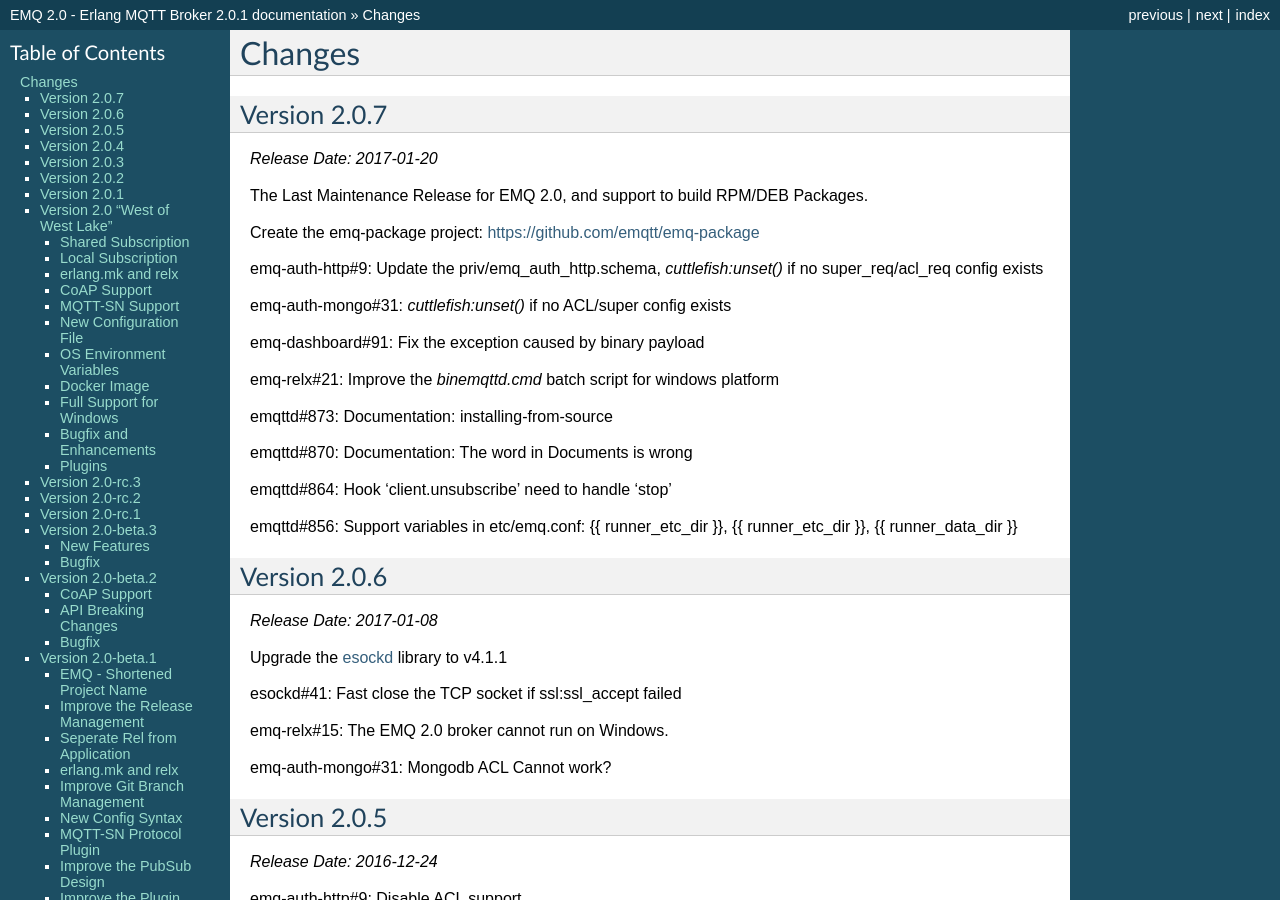
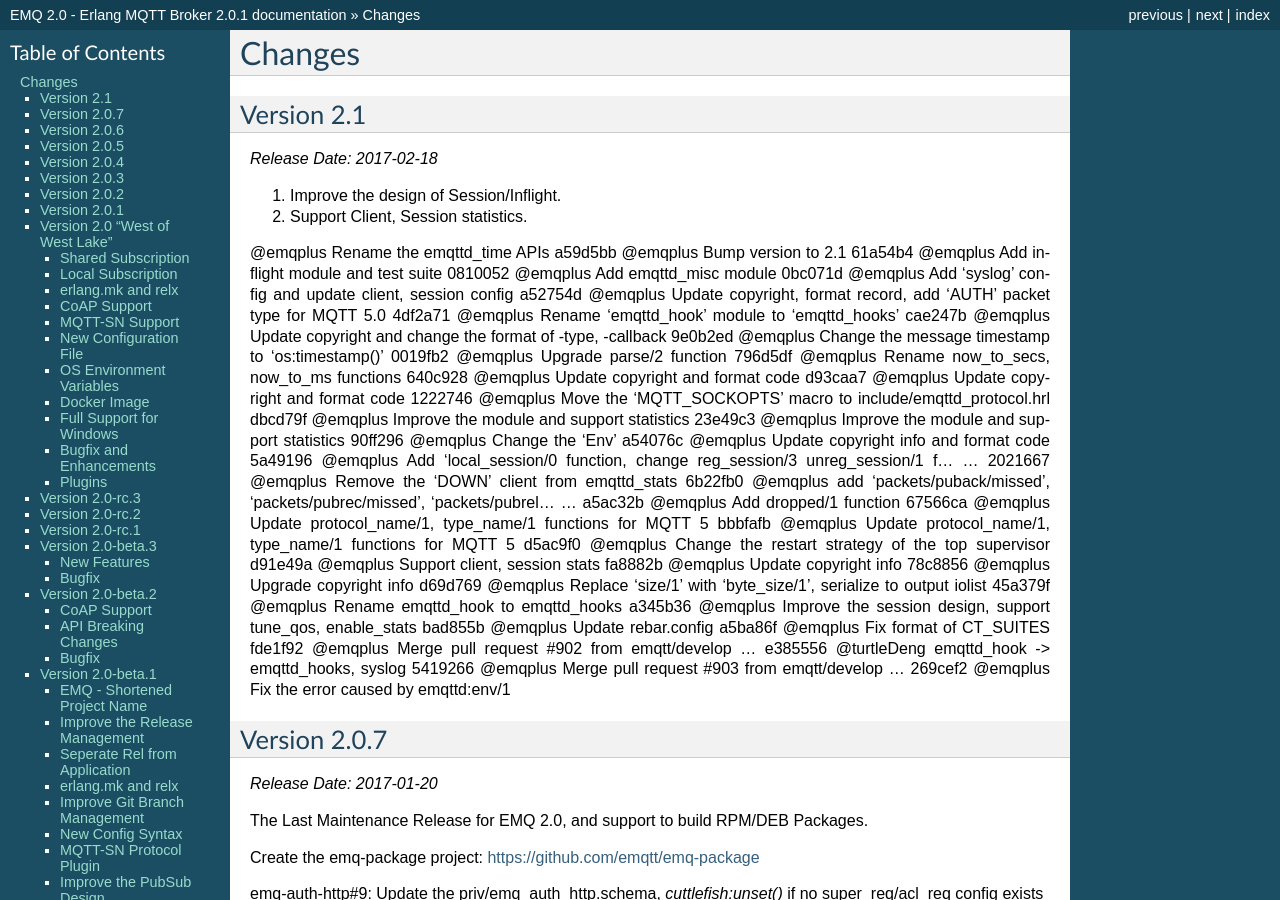
Before and after one commit to emqxarchive/emqx-docs-en, a Sphinx documentation site: the page built from source/changes.rst, in a window 1280 px wide and 900 px high. Built offline with Sphinx 7.4.7, drawn with Linux system fonts in a browser that asks for light colours.

Commit message:
Version 2.1 - changes

```diff
--- a/source/changes.rst
+++ b/source/changes.rst
@@ -4,6 +4,56 @@
 =======
 Changes
 =======
+
+.. _release_2.1:
+
+-----------
+Version 2.1
+-----------
+
+*Release Date: 2017-02-18*
+
+1. Improve the design of Session/Inflight.
+
+2. Support Client, Session statistics.
+
+@emqplus   Rename the emqttd_time APIs         a59d5bb
+@emqplus  Bump version to 2.1         61a54b4
+@emqplus Add inflight module and test suite          0810052
+@emqplus    Add emqttd_misc module          0bc071d
+@emqplus   Add 'syslog' config and update client, session config           a52754d
+@emqplus  Update copyright, format record, add 'AUTH' packet type for MQTT 5.0            4df2a71
+@emqplus Rename 'emqttd_hook' module to 'emqttd_hooks'           cae247b
+@emqplus    Update copyright and change the format of -type, -callback          9e0b2ed
+@emqplus   Change the message timestamp to 'os:timestamp()'            0019fb2
+@emqplus  Upgrade parse/2 function            796d5df
+@emqplus Rename now_to_secs, now_to_ms functions         640c928
+@emqplus    Update copyright and format code            d93caa7
+@emqplus   Update copyright and format code            1222746
+@emqplus  Move the 'MQTT_SOCKOPTS' macro to include/emqttd_protocol.hrl           dbcd79f
+@emqplus Improve the module and support statistics           23e49c3
+@emqplus    Improve the module and support statistics           90ff296
+@emqplus   Change the 'Env'            a54076c
+@emqplus  Update copyright info and format code           5a49196
+@emqplus Add 'local_session/0 function, change reg_session/3 unreg_session/1 f…  …           2021667
+@emqplus    Remove the 'DOWN' client from emqttd_stats          6b22fb0
+@emqplus   add 'packets/puback/missed', 'packets/pubrec/missed', 'packets/pubrel…  …           a5ac32b
+@emqplus  Add dropped/1 function          67566ca
+@emqplus Update protocol_name/1, type_name/1 functions for MQTT 5            bbbfafb
+@emqplus    Update protocol_name/1, type_name/1 functions for MQTT 5            d5ac9f0
+@emqplus   Change the restart strategy of the top supervisor           d91e49a
+@emqplus  Support client, session stats           fa8882b
+@emqplus Update copyright info           78c8856
+@emqplus    Upgrade copyright info          d69d769
+@emqplus   Replace 'size/1' with 'byte_size/1', serialize to output iolist         45a379f
+@emqplus  Rename emqttd_hook to emqttd_hooks          a345b36
+@emqplus Improve the session design, support tune_qos, enable_stats          bad855b
+@emqplus    Update rebar.config         a5ba86f
+@emqplus   Fix format of CT_SUITES         fde1f92
+@emqplus  Merge pull request #902 from emqtt/develop  …           e385556
+@turtleDeng  emqttd_hook -> emqttd_hooks, syslog         5419266
+@emqplus    Merge pull request #903 from emqtt/develop  …           269cef2
+@emqplus   Fix the error caused by emqttd:env/1
 
 .. _release_2.0.7:
 
```
